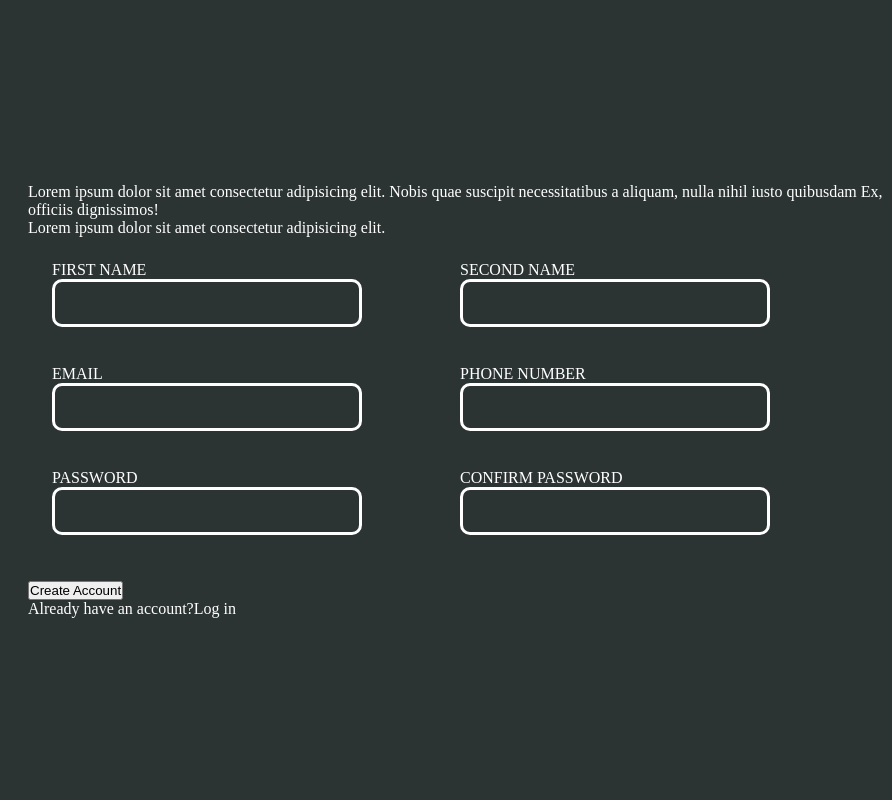
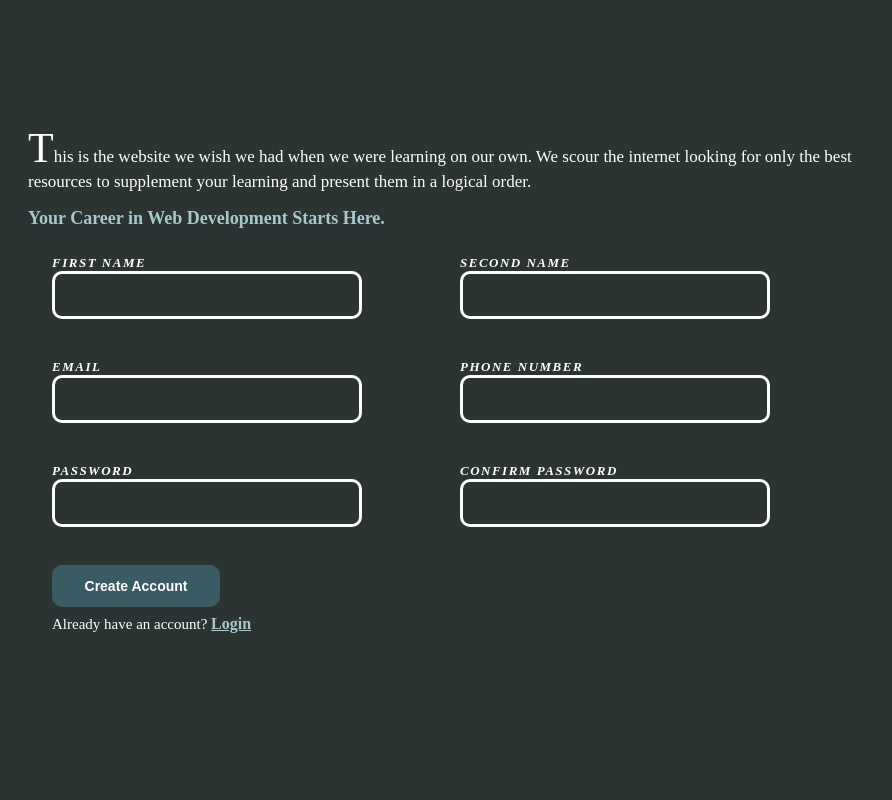
Before and after one commit to Ar-Akhil/SignUp, a plain HTML site: page index.html in a window 1280 px wide. Shown: the full height of the page, 388-1280 px from the left. Drawn offline with Linux system fonts and the light colour scheme.

Commit message:
few basic changes in form elements and new attributes

```diff
--- a/index.html
+++ b/index.html
@@ -5,6 +5,7 @@
     <meta http-equiv="X-UA-Compatible" content="IE=edge" />
     <meta name="viewport" content="width=device-width, initial-scale=1.0" />
     <link rel="stylesheet" href="styles.css" />
+    <script async src="script.js"></script>
     <title>SignIn</title>
   </head>
   <body>
@@ -17,46 +18,60 @@
       </div>
       <div class="right-container">
         <div class="right-flex">
-          <p>
-            Lorem ipsum dolor sit amet consectetur adipisicing elit. Nobis quae
-            suscipit necessitatibus a aliquam, nulla nihil iusto quibusdam Ex,
-            officiis dignissimos!
+          <p class="para1">
+            This is the website we wish we had when we were learning on our own.
+            We scour the internet looking for only the best resources to
+            supplement your learning and present them in a logical order.
           </p>
-          <p>Lorem ipsum dolor sit amet consectetur adipisicing elit.</p>
+          <p class="para2">Your Career in Web Development Starts Here.</p>
           <form class="form-container">
             <div class="form-firstname">
-              <label for="firstname">FIRST NAME</label><br />
+              <label class="formname" for="firstname">FIRST NAME</label><br />
               <input type="text" id="firstname" /><br />
               <span class="error"></span>
             </div>
             <div class="form-secondname">
-              <label for="secondname">SECOND NAME</label><br />
+              <label class="formname" for="secondname">SECOND NAME</label><br />
               <input type="text" id="secondname" /><br />
               <span class="error"></span>
             </div>
             <div class="form-email">
-              <label for="email">EMAIL</label><br />
+              <label
+                class="formname"
+                for="email"
+                id="form_email"
+                title="Plese enter a valid email"
+                >EMAIL</label
+              ><br />
               <input type="email" id="email" /><br />
               <span class="error"></span>
             </div>
             <div class="form-number">
-              <label for="number">PHONE NUMBER</label><br />
-              <input type="text" id="number" /><br />
+              <label class="formname" for="number">PHONE NUMBER</label><br />
+              <input type="number" id="number" /><br />
               <span class="error"></span>
             </div>
             <div class="form-password">
-              <label for="password">PASSWORD</label><br />
+              <label class="formname" for="password">PASSWORD</label><br />
               <input type="password" id="password" /><br />
               <span class="error"></span>
             </div>
             <div class="form-name">
-              <label for="confirm-password">CONFIRM PASSWORD</label><br />
+              <label class="formname" for="confirm-password"
+                >CONFIRM PASSWORD</label
+              ><br />
               <input type="password" id="confirm-password" /><br />
               <span class="error"></span>
             </div>
+            <div>
+              <button class="account-button" type="submit" value="submit">
+                Create Account
+              </button>
+              <p class="login-text">
+                Already have an account? <a class="link" href="#">Login</a>
+              </p>
+            </div>
           </form>
-          <button type="submit">Create Account</button>
-          <p>Already have an account?<a>Log in</a></p>
         </div>
       </div>
     </div>
```
